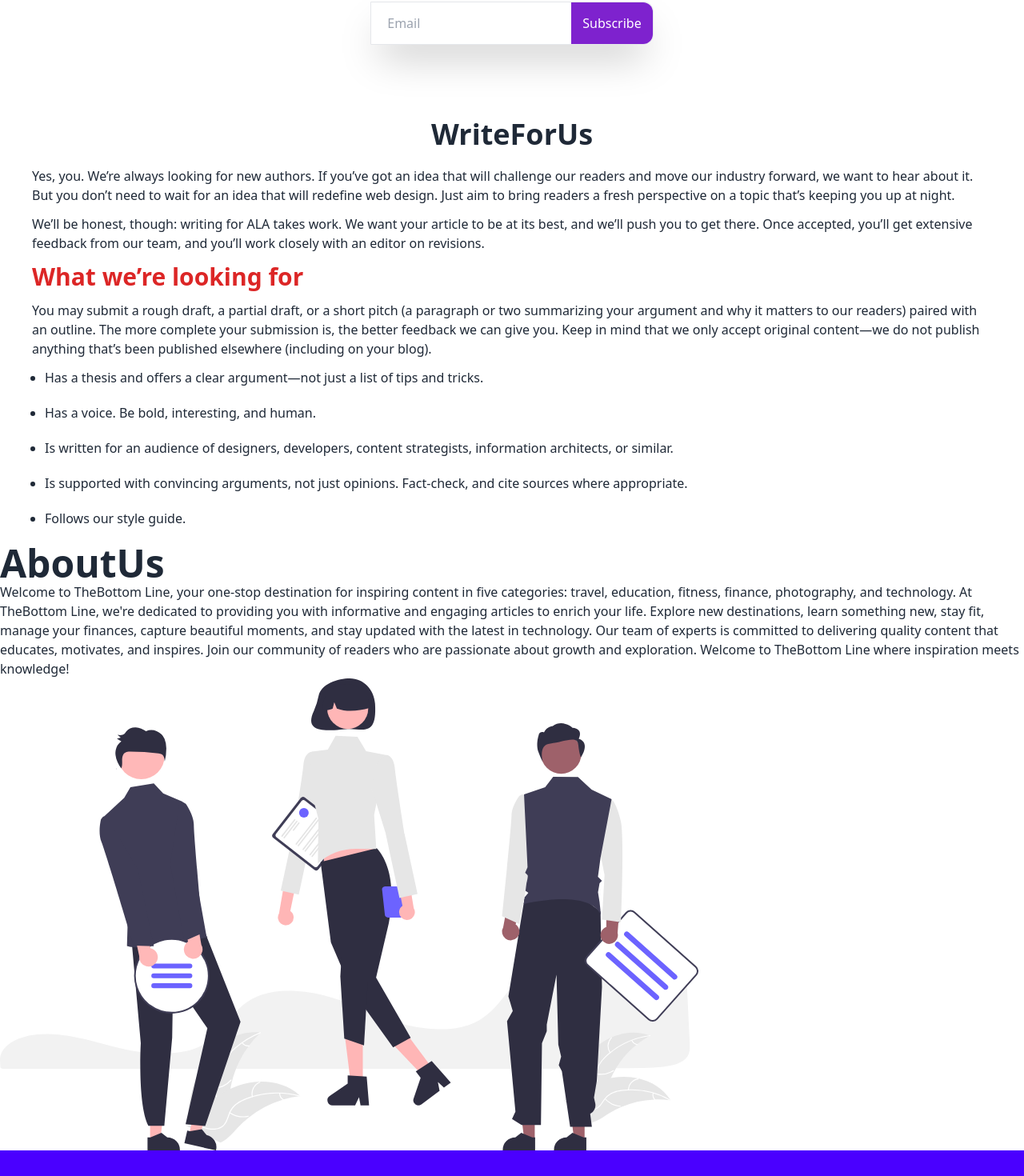
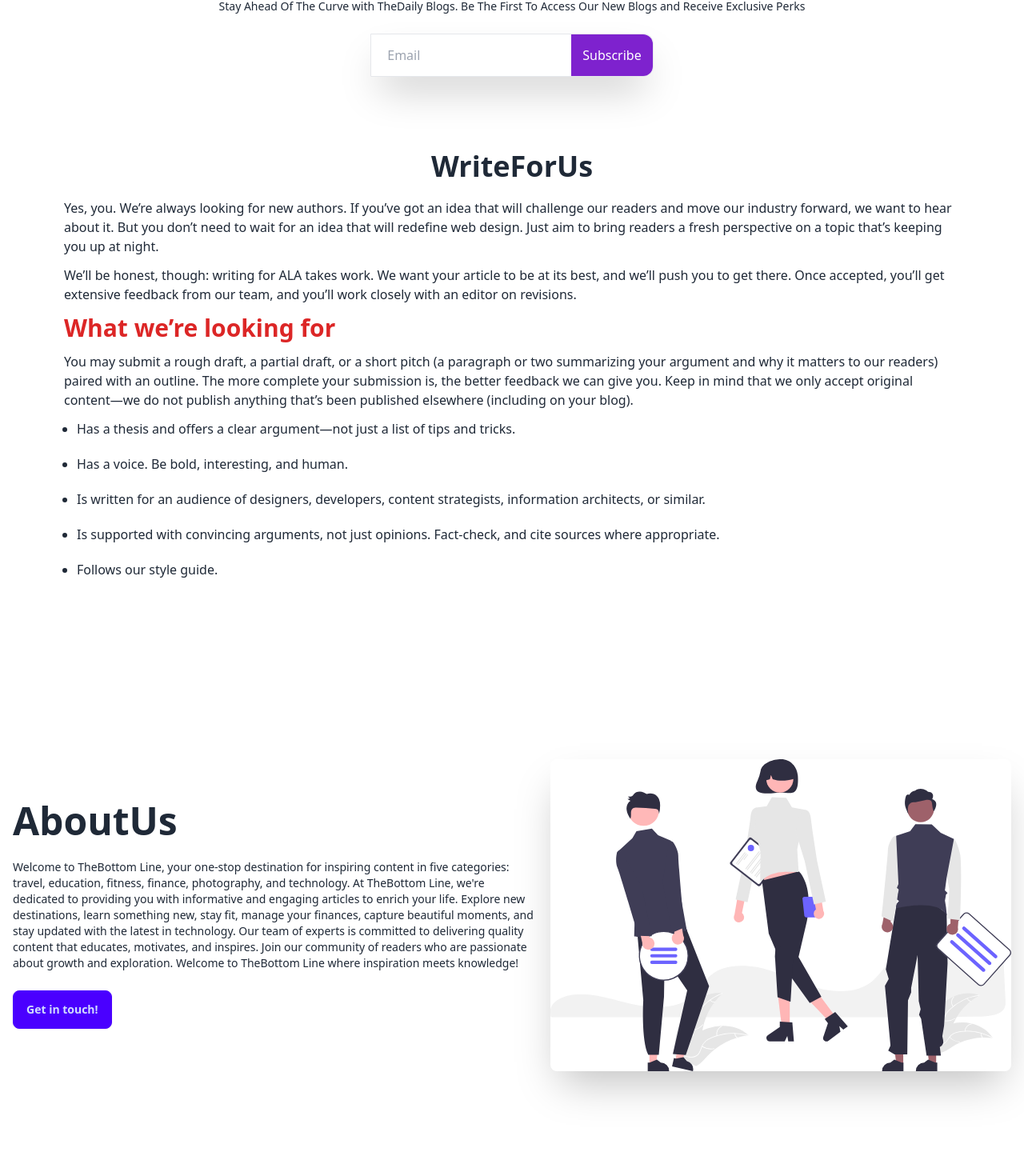
Before and after one commit to rijviislam/the-bottom-line, a React (Vite) app: page / in a window 1280 px wide. Shown: the part 947-2417 px from the top of the page at 80% size. Built offline with nearby package versions, Linux system fonts and the light colour scheme; no server answers.

Commit message:
feat: make it responsive

```diff
--- a/src/Components/AboutUs.jsx
+++ b/src/Components/AboutUs.jsx
@@ -1,24 +1,27 @@
 import About from "../assets/about.svg";
 export default function AboutUs() {
   return (
+    <div className="hero min-h-screen">
+      <div className="hero-content flex-col lg:flex-row-reverse">
+        <img src={About} className="lg:max-w-xl rounded-lg shadow-2xl" />
         <div>
-      <div>
-        <h2 className="text-5xl font-extrabold">AboutUs</h2>
-        <p>
+          <h1 className="text-5xl font-bold">AboutUs</h1>
+          <p className="py-6 text-sm font-medium">
+            {" "}
             Welcome to TheBottom Line, your one-stop destination for inspiring
             content in five categories: travel, education, fitness, finance,
             photography, and technology. At TheBottom Line, we're dedicated to
             providing you with informative and engaging articles to enrich your
-          life. Explore new destinations, learn something new, stay fit, manage
-          your finances, capture beautiful moments, and stay updated with the
-          latest in technology. Our team of experts is committed to delivering
-          quality content that educates, motivates, and inspires. Join our
-          community of readers who are passionate about growth and exploration.
-          Welcome to TheBottom Line where inspiration meets knowledge!
+            life. Explore new destinations, learn something new, stay fit,
+            manage your finances, capture beautiful moments, and stay updated
+            with the latest in technology. Our team of experts is committed to
+            delivering quality content that educates, motivates, and inspires.
+            Join our community of readers who are passionate about growth and
+            exploration. Welcome to TheBottom Line where inspiration meets
+            knowledge!
           </p>
+          <button className="btn btn-primary">Get in touch!</button>
         </div>
-      <div>
-        <img src={About} alt="" />
       </div>
     </div>
   );
--- a/src/Components/Hero.jsx
+++ b/src/Components/Hero.jsx
@@ -1,10 +1,10 @@
 export default function Hero() {
   return (
-    <div className="flex flex-col w-full items-center  bg-sky-50 lg:py-20 border-b border-gray-400">
-      <h2 className="text-transparent bg-gradient-to-r from-teal-400 via-indigo-500 to-pink-400 via-red-500 to-orange-400 bg-clip-text font-bold text-7xl ">
+    <div className="flex flex-col w-full items-center  bg-sky-50 lg:py-20 border-b border-gray-400 py-5">
+      <h2 className="text-transparent bg-gradient-to-r from-teal-400 via-indigo-500 to-pink-400 via-red-500 to-orange-400 bg-clip-text font-bold lg:text-7xl md:text-5xl text-3xl">
         TheBottom Line
       </h2>
-      <p className="text-xl mt-10">
+      <p className="lg:text-xl text-xs my-10">
         Story form the community powering the internet's visuals.
       </p>
     </div>
--- a/src/Components/NewsLetter.jsx
+++ b/src/Components/NewsLetter.jsx
@@ -13,11 +13,11 @@ export default function NewsLetter() {
     alert("Thank You for Subscribe!!");
   };
   return (
-    <div className=" text-center  flex flex-col items-center lg:py-5 lg:my-10">
-      <h2 className="  text-transparent bg-gradient-to-r from-red-400 via-orange-500 to-yellow-400 via-green-500 to-blue-400 bg-clip-text font-bold text-4xl">
+    <div className=" text-center  flex flex-col items-center lg:py-5 lg:my-10 py-5">
+      <h2 className="  text-transparent bg-gradient-to-r from-red-400 via-orange-500 to-yellow-400 via-green-500 to-blue-400 bg-clip-text font-bold lg:text-4xl md:text-2xl text-xl">
         Subscribe To Our Newsletter <br /> And Be The First To Know
       </h2>
-      <p className="text-center text-sm my-3">
+      <p className="text-center lg:text-sm text-xs my-3 lg:w-full w-[300px]">
         Stay Ahead Of The Curve with TheDaily Blogs. Be The First To Access Our
         New Blogs and Receive Exclusive Perks
       </p>
--- a/src/Components/RecentBlogs.jsx
+++ b/src/Components/RecentBlogs.jsx
@@ -82,7 +82,7 @@ export default function RecentBlogs() {
   }
   return (
     <div className="px-10 bg-sky-50">
-      <div className="font-semibold text-center text-transparent bg-gradient-to-r from-yellow-400 via-pink-500 to-purple-600 via-blue-500 to-green-400 bg-clip-text  text-4xl -500 py-6">
+      <div className="text-center text-transparent bg-gradient-to-r from-yellow-400 via-pink-500 to-purple-600 via-blue-500 to-green-400 bg-clip-text font-extrabold text-3xl -500 py-6">
         Our Recent Blogs
       </div>
       <div
--- a/src/Components/WriteForUs.jsx
+++ b/src/Components/WriteForUs.jsx
@@ -1,6 +1,6 @@
 export default function WriteForUs() {
   return (
-    <div className="w-full text-center py-5">
+    <div className=" text-center py-5 px-10 lg:w-full md:w-full w-[360px]">
       <h2 className="text-4xl font-bold">WriteForUs</h2>
       <p className="text-start font-medium lg:px-10 lg:mt-5">
         Yes, you. We’re always looking for new authors. If you’ve got an idea
--- a/src/Pages/AllBlogs/AllBlogs.jsx
+++ b/src/Pages/AllBlogs/AllBlogs.jsx
@@ -20,7 +20,7 @@ export default function AllBlogs() {
   const { user } = useAuth();
   const [blogs, setBlogs] = useState([]);
   const [filter, setFilter] = useState([]);
-  // const [search, setSearch] = useState("");
+  const [search, setSearch] = useState([]);
   const {
     data: allblogs = [],
     isError,
@@ -38,8 +38,17 @@ export default function AllBlogs() {
   const getData = async () => {
     const { data } = await axios(`${import.meta.env.VITE_API_URL}/allblogs`);
     setBlogs(data);
+    setSearch(data);
     return data;
   };
+  const handleSearch = (val) => {
+    // e.preventDefault();
+    const res = search.filter((fData) =>
+      fData.name?.toLowerCase().includes(val)
+    );
+    console.log(res);
+  };
+  // console.log(blogs);
 
   const handleWishlist = async (id) => {
     const wishlist = allblogs?.filter((blog) => blog._id === id);
@@ -88,15 +97,10 @@ export default function AllBlogs() {
       </p>
     );
 
-  // const handleSearch = (e) => {
-  //   e.preventDefault();
-  //   const text = e.target.search.value;
-  //   setSearch(text);
-  // };
   return (
     <div className="px-10 flex flex-col items-center">
       <div className="text-3xl font-bold">All Blogs</div>
-      <div className="flex justify-between  w-full my-5">
+      <div className="flex  lg:flex-row md:flex-row flex-col-reverse justify-between  w-full my-5">
         {" "}
         <div>
           <select
@@ -119,13 +123,14 @@ export default function AllBlogs() {
           </select>
         </div>
         <form>
-          <div className="flex p-1 overflow-hidden border rounded-lg    focus-within:ring focus-within:ring-opacity-40 focus-within:border-blue-400 focus-within:ring-blue-300">
+          <div className="flex p-1 overflow-hidden border rounded-lg    focus-within:ring focus-within:ring-opacity-40 focus-within:border-blue-400 focus-within:ring-blue-300 sm:w-[300px]">
             <input
               className="px-6 py-2 text-gray-700 placeholder-gray-500 bg-white outline-none focus:placeholder-transparent"
               type="text"
               name="search"
               placeholder="Enter Job Title"
               aria-label="Enter Job Title"
+              onChange={(e) => handleSearch(e.target.value)}
             />
 
             <button className="px-1 md:px-4 py-3 text-sm font-medium tracking-wider text-gray-100 uppercase transition-colors duration-300 transform bg-gray-700 rounded-md hover:bg-gray-600 focus:bg-gray-600 focus:outline-none">
@@ -135,7 +140,7 @@ export default function AllBlogs() {
         </form>
       </div>
       <div className="grid lg:gap-8 md:gap-5 gap-2 lg:grid-cols-3 md:grid-cols-2 grid-cols-1 lg:mb-10">
-        {allblogs?.map((blog) => (
+        {blogs?.map((blog) => (
           <div key={blog._id} className="">
             <Card maxW="sm" className="shadow-xl h-[500px]">
               <CardBody>
--- a/src/Pages/FeaturedBlogs/FeaturedBlogs.jsx
+++ b/src/Pages/FeaturedBlogs/FeaturedBlogs.jsx
@@ -74,7 +74,7 @@ export default function FeaturedBlogs() {
                 <td className="border text-center p-3 font-semibold border-silver">
                   {blog.email}
                 </td>
-                <td className="border text-center p-3 font-semibold border-silver">
+                <td className="border text-center p-3 font-semibold border-silver hidden lg:visible md:visible sm:visible">
                   <img src={blog.photoURL} alt="Profile Pic" />
                 </td>
               </tr>
```
Lines whose indentation alone changed are shown as unchanged.
